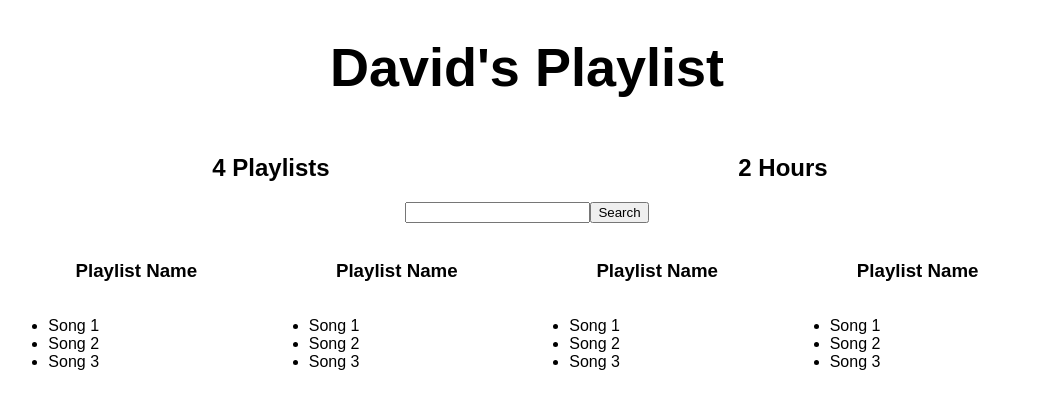
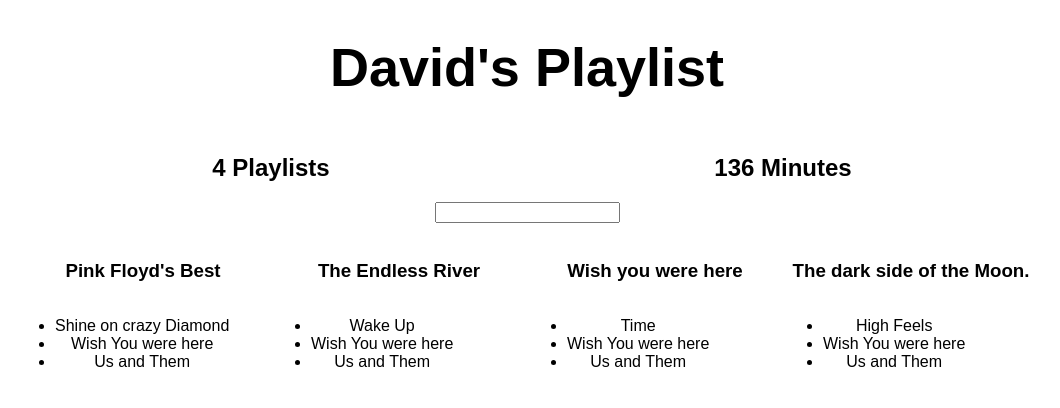
Before and after one commit to vkbinfo/react-music-playlist, a React (Create React App) app: page / in a window 1280 px wide. Shown: the top 408 px of the page, without its empty margins (113-1173 px from the left). Built offline with nearby package versions, Linux system fonts and the light colour scheme.

Commit message:
Added filter for playlist number and for playlists

```diff
--- a/src/App.js
+++ b/src/App.js
@@ -16,23 +16,23 @@
                     {name: "Us and Them", length: 900}
                   ]
                 },
-      {name: "Pink Floyd's Best",
+                {name: "The Endless River",
                 songs: [
-        {name: "Shine on crazy Diamond", length: 345},
+                  {name: "Wake Up", length: 345},
                   {name: "Wish You were here", length: 800},
                   {name: "Us and Them", length: 900}
                 ]
                 },
-      {name: "Pink Floyd's Best",
+                {name: "Wish you were here",
                 songs: [
-        {name: "Shine on crazy Diamond", length: 345},
+                  {name: "Time", length: 345},
                   {name: "Wish You were here", length: 800},
                   {name: "Us and Them", length: 900}
                 ]
                 },
-      {name: "Pink Floyd's Best",
+                {name: "The dark side of the Moon.",
                 songs: [
-        {name: "Shine on crazy Diamond", length: 345},
+                  {name: "High Feels", length: 345},
                   {name: "Wish You were here", length: 800},
                   {name: "Us and Them", length: 900}
                 ]
@@ -59,7 +59,7 @@
     {return sum + song.length;}, 0);
     return (
       <div style={{...colorSetting, width: "40%", display: 'inline-block'}}>
-        <h2>{Math.round(totalDuaration/3600)} Hours</h2>
+        <h2>{Math.round(totalDuaration/60)} Minutes</h2>
       </div>
     );
   }
@@ -70,8 +70,8 @@
     return (
       <div style = {colorSetting}>
       <img/>
-      <input type = "text" />
-      <button style = {{display:"inline-block"}}> Search </button>
+      <input type = "text" onKeyUp = {
+        event =>this.props.onTextChange(event.target.value)}/>
       </div>
     );
   }
@@ -82,11 +82,9 @@
     return (
       <div style = {{...colorSetting, width: "20%", display: "inline-block"}}>
       <img/>
-      <h3>Playlist Name</h3>
+      <h3>{this.props.playlist.name}</h3>
       <ul style = { {float: "left"} }>
-        <li>Song 1</li>
-        <li>Song 2</li>
-        <li>Song 3</li>
+      {this.props.playlist.songs.map(song => <li>{song.name}</li>)}
       </ul>
       </div>
     );
@@ -96,7 +94,10 @@
 class App extends Component {
   constructor(props){
     super();
-    this.state = {serverData: {}};
+    this.state = {
+      serverData: {},
+      filter :''
+    };
   }
 
   componentDidMount(){
@@ -107,15 +108,22 @@
 
   }
   render() {
+    let playListToRender = this.state.serverData.user ?
+    this.state.serverData.user.playlists.filter( playlist =>
+    playlist.name.includes(this.state.filter)) : []
+
     return (
       <div className = "App">
       {this.state.serverData.user ?
       <div>
       <h1 style = {{...colorSetting, fontSize : '54px'}}> {this.state.serverData.user.name}'s Playlist </h1>
-      <PlaylistCounter playlists = {this.state.serverData.user.playlists} />
-      <HoursCounter playlists = {this.state.serverData.user.playlists} />
-      <Filter />
-      <Playlist /> <Playlist /> <Playlist /> <Playlist />
+      <PlaylistCounter playlists = {playListToRender} />
+      <HoursCounter playlists = {playListToRender} />
+      <Filter onTextChange={
+        filterString =>
+        this.setState({filter:filterString})
+        }/>
+      { playListToRender.map(playlist => <Playlist playlist = {playlist} />)}
       </div> : <h2> Loading... </h2>}
       </div>
     );
```
Lines whose indentation alone changed are shown as unchanged.
